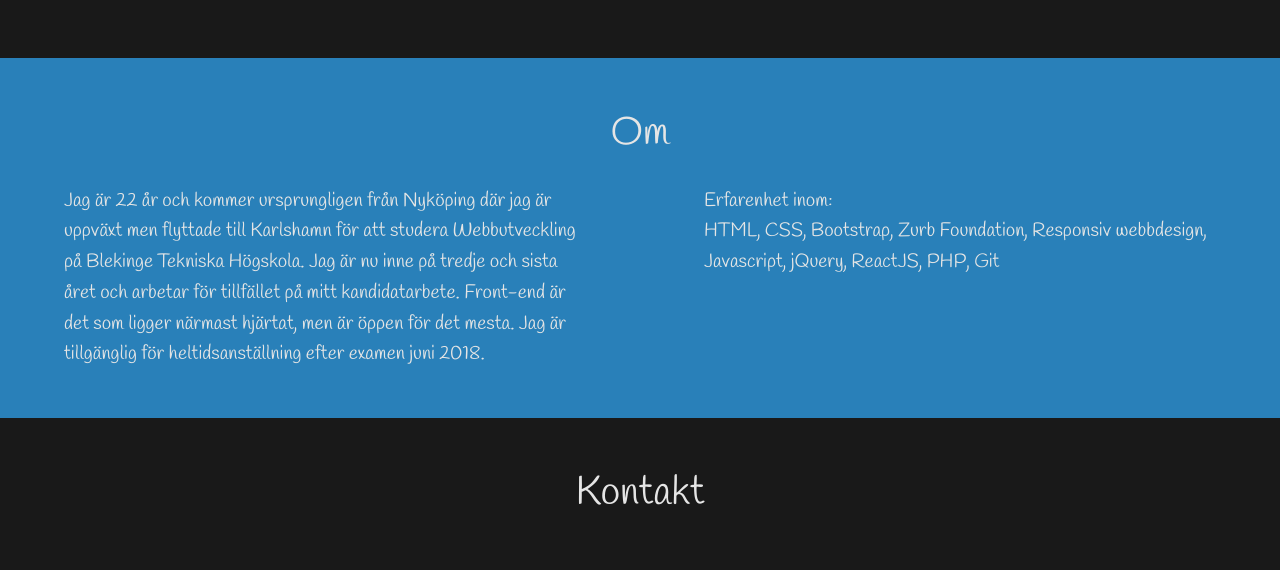
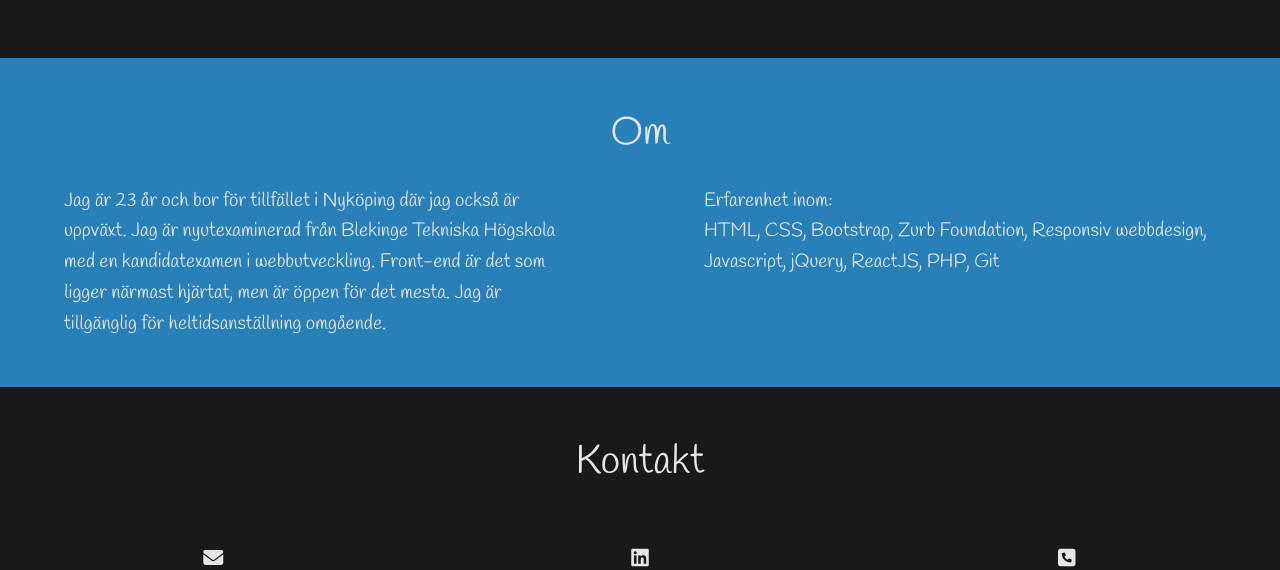
Before and after one commit to Kristoffersson/kristoffersson.github.io, a plain HTML site: page index.html in a window 1280 px wide. Shown: the part 671-1241 px from the top of the page. Drawn offline with Linux system fonts and the light colour scheme.

Commit message:
Update index.html

```diff
--- a/index.html
+++ b/index.html
@@ -59,7 +59,7 @@
           <h2>Om</h2>
         </div>
         <div class="cell small-12 medium-6">
-          <p>Jag är 22 år och kommer ursprungligen från Nyköping där jag är uppväxt men flyttade till Karlshamn för att studera Webbutveckling på Blekinge Tekniska Högskola. Jag är nu inne på tredje och sista året och arbetar för tillfället på mitt kandidatarbete. Front-end är det som ligger närmast hjärtat, men är öppen för det mesta. Jag är tillgänglig för heltidsanställning efter examen juni 2018.</p>
+          <p>Jag är 23 år och bor för tillfället i Nyköping där jag också är uppväxt. Jag är nyutexaminerad från Blekinge Tekniska Högskola med en kandidatexamen i webbutveckling. Front-end är det som ligger närmast hjärtat, men är öppen för det mesta. Jag är tillgänglig för heltidsanställning omgående.</p>
         </div>
         <div class="cell small-12 medium-6">
           <p>Erfarenhet inom:<br>HTML, CSS, Bootstrap, Zurb Foundation, Responsiv webbdesign, Javascript, jQuery, ReactJS, PHP, Git</p>
```
